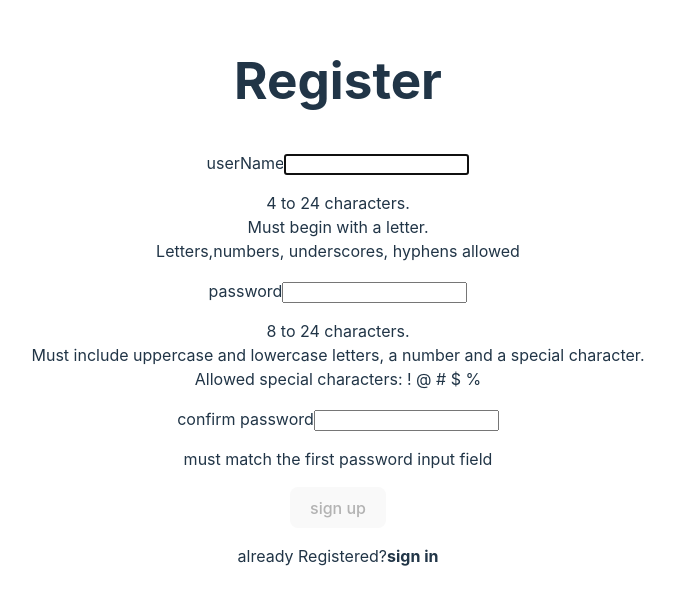
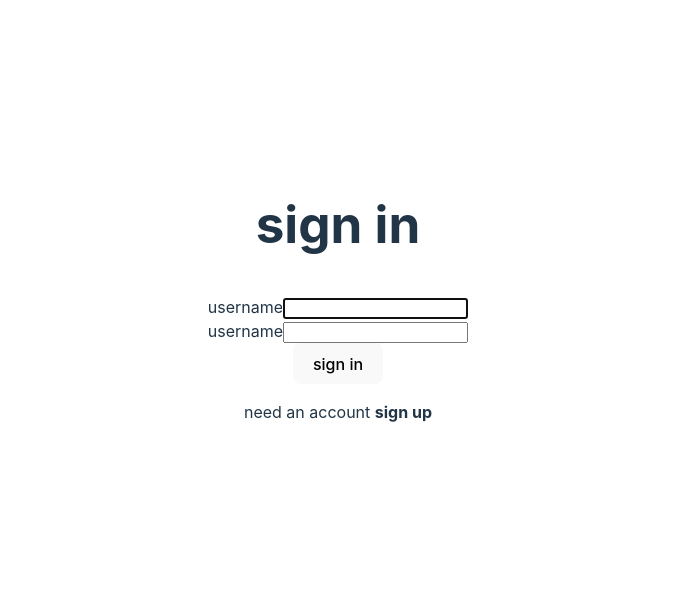
Before and after one commit to Mennatallah-Hisham/react-auth-jwt, a React (Vite) app: page / in a window 1280 px wide. Shown: the part 103-708 px from the top of the page, without its empty margins (302-977 px from the left). Built offline with nearby package versions, Linux system fonts and the light colour scheme.

Commit message:
login form creation

```diff
--- a/json-server/data.json
+++ b/json-server/data.json
@@ -14,6 +14,11 @@
       "username": "Menenf",
       "password": "Menna2019!",
       "id": 3
+    },
+    {
+      "username": "menna",
+      "password": "Menna20191!",
+      "id": 4
     }
   ]
 }
--- a/src/App.jsx
+++ b/src/App.jsx
@@ -1,6 +1,7 @@
 
 import './App.css'
 import Register from './components/Register'
+import Login from './components/Login'
 function App() {
 
 
@@ -8,7 +9,8 @@ function App() {
  <>
 
  <main>
-  <Register/>
+
+<Login/>
 
  </main>
 
--- /dev/null
+++ b/src/components/Login.jsx
@@ -0,0 +1,65 @@
+import { useRef, useState, useEffect } from "react";
+const Login = () => {
+  // to set focus on first input and on error
+  const userRef = useRef();
+  const errRef = useRef();
+
+  const [user, setUser] = useState("");
+  const [password, setPass] = useState("");
+  const [errMsg, setErrMsg] = useState("");
+
+  useEffect(() => {
+    userRef.current.focus();
+  }, []);
+
+  // empty out any error msg  if user changes inputs
+  useEffect(() => {
+    setErrMsg("");
+  }, [user, password]);
+  const submitHandler=(e)=>{
+    e.preventDefault();
+
+  }
+  return (
+    <>
+      <section>
+        <p ref={errRef}>{errMsg}</p>
+        <h1>sign in</h1>
+        <form onSubmit={submitHandler}>
+          <div>
+            <label htmlFor="username">username</label>
+            <input
+              id="username"
+              type="text"
+              required
+              ref={userRef}
+              autoComplete="off"
+              onChange={(e) => {
+                setUser(e.target.value);
+              }}
+              value={user}
+            />
+          </div>
+          <div>
+            <label htmlFor="password">username</label>
+            <input
+              id="password"
+              type="password"
+              required
+
+              onChange={(e) => {
+                setPass(e.target.value);
+              }}
+              value={password}
+            />
+          </div>
+
+          <button> sign in</button>
+        </form>
+        <p> need an account <b>sign up</b></p>
+      </section>
+    </>
+  );
+};
+
+export default Login;
--- a/src/components/Register.jsx
+++ b/src/components/Register.jsx
@@ -84,8 +84,9 @@ const Register = () => {
         setErrMsg("registration failed")
       }
 
+      errRef.current.focus();
      }
-     errRef.current.focus();
+
 
 
 
```
